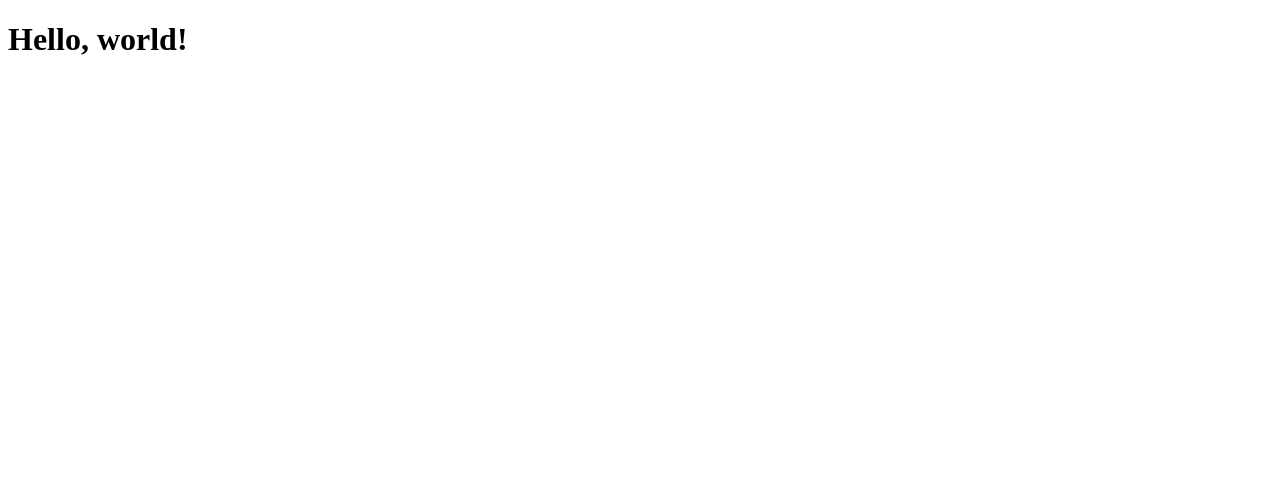
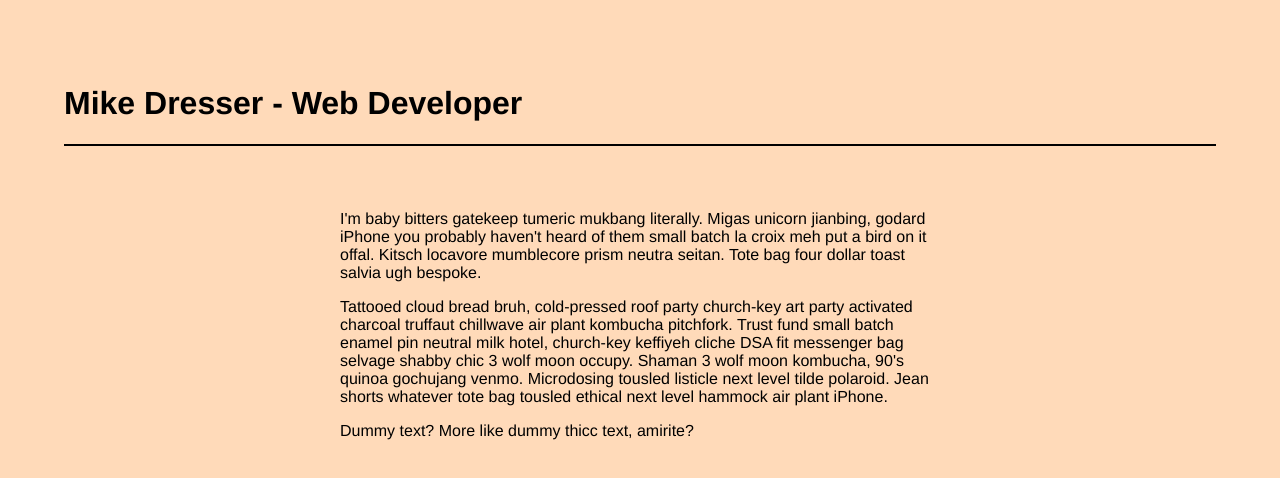
Before and after one commit to mike-dresser/personal-website, a plain HTML site: page index.html in a window 1280 px wide. Drawn offline with Linux system fonts and the light colour scheme.

Commit message:
Add style.css, initial styling

```diff
--- a/index.html
+++ b/index.html
@@ -3,9 +3,22 @@
 <head>
     <meta charset="UTF-8">
     <meta name="viewport" content="width=device-width, initial-scale=1.0">
+    <link rel="stylesheet" type="text/css" href="./style.css">
     <title>Mike Dresser - Web Developer</title>
 </head>
 <body>
-    <h1>Hello, world!</h1>
+    <div id="header">
+        <h1>Mike Dresser - Web Developer</h1>
+    </div>
+    <div id="main">
+        <p>
+            I'm baby bitters gatekeep tumeric mukbang literally. Migas unicorn jianbing, godard iPhone you probably haven't heard of them small batch la croix meh put a bird on it offal. Kitsch locavore mumblecore prism neutra seitan. Tote bag four dollar toast salvia ugh bespoke.
+        </p>
+        <p>
+            Tattooed cloud bread bruh, cold-pressed roof party church-key art party activated charcoal truffaut chillwave air plant kombucha pitchfork. Trust fund small batch enamel pin neutral milk hotel, church-key keffiyeh cliche DSA fit messenger bag selvage shabby chic 3 wolf moon occupy. Shaman 3 wolf moon kombucha, 90's quinoa gochujang venmo. Microdosing tousled listicle next level tilde polaroid. Jean shorts whatever tote bag tousled ethical next level hammock air plant iPhone.
+        </p>
+        <p>
+            Dummy text? More like dummy thicc text, amirite?</p>
+    </div>
 </body>
 </html>
--- /dev/null
+++ b/style.css
@@ -0,0 +1,17 @@
+body {
+    background: peachpuff;
+    font-family:'Helvetica Neue', Verdana, sans-serif;
+    margin: 0;
+    padding: 0;
+}
+
+#header {
+    margin: 0 4em;
+    padding-top: 4em;
+    border-bottom: 2px solid black;
+}
+
+#main {
+    width: 600px;
+    margin: 4em auto;
+}
```
